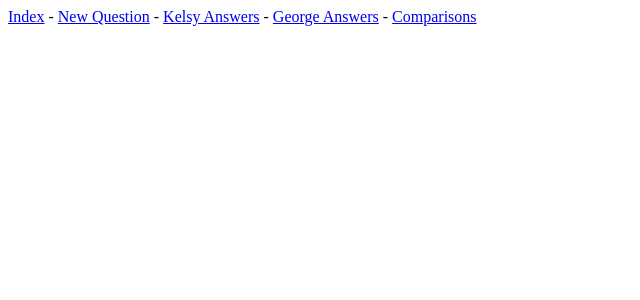
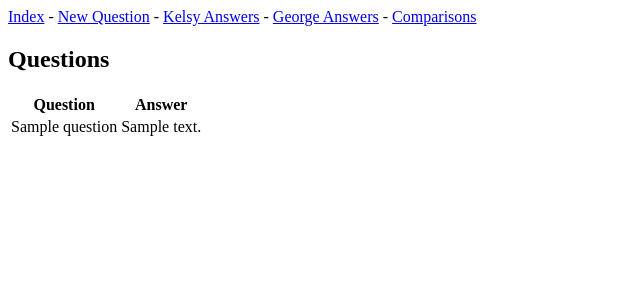
Before and after one commit to gbwilliamson4/QuestionAnswerApp, a Django app: page /kelsy_answers/ in a window 1280 px wide. Shown: the top 300 px of the page, without its empty margins (0-640 px from the left). Run offline with Django 4.2, Linux system fonts and the light colour scheme; tables that the repository leaves empty hold one stand-in row (values such as "Sample post").

Commit message:
Both players are able to submit answers. Next is to be able to compare them.

```diff
--- a/thegame/admin.py
+++ b/thegame/admin.py
@@ -5,4 +5,5 @@ from .models import *
 # admin.site.register(Question)
 admin.site.register(Question)
 admin.site.register(People)
-admin.site.register(Answer)
+admin.site.register(GeorgeAnswer)
+admin.site.register(KelsyAnswer)
--- a/thegame/forms.py
+++ b/thegame/forms.py
@@ -1,5 +1,5 @@
 from django import forms
-from .models import Question, Answer
+from .models import *
 
 class QuestionForm(forms.ModelForm):
     class Meta:
@@ -7,8 +7,20 @@ class QuestionForm(forms.ModelForm):
         fields = ('question',)
         labels = {'question': 'Question'}
 
-class AnswerForm(forms.ModelForm):
+# class AnswerForm(forms.ModelForm):
+#     class Meta:
+#         model = Answer
+#         fields = ('answer',)
+#         labels = {'answer': ':'}
+
+class GeorgeAnswerForm(forms.ModelForm):
     class Meta:
-        model = Answer
+        model = GeorgeAnswer
         fields = ('answer',)
         labels = {'answer': ':'}
+
+class KelsyAnswerForm(forms.ModelForm):
+    class Meta:
+        model = KelsyAnswer
+        fields = ('answer',)
+        labels = {'answer': ':'}
--- a/thegame/models.py
+++ b/thegame/models.py
@@ -15,10 +15,28 @@ class People(models.Model):
         return self.person
 
 
-class Answer(models.Model):
-    person = models.ForeignKey(People, on_delete=models.CASCADE)
-    question = models.ForeignKey(Question, on_delete=models.CASCADE)
+# class Answer(models.Model):
+#     person = models.ForeignKey(People, on_delete=models.CASCADE)
+#     question = models.ForeignKey(Question, on_delete=models.CASCADE)
+#     answer = models.CharField(max_length=255)
+#
+#     class Meta:
+#         models.UniqueConstraint(fields=['person', 'answer'], name='oneanswerperperson')
+#
+#     def __str__(self):
+#         return self.answer
+
+class GeorgeAnswer(models.Model):
+    question = models.OneToOneField(Question, on_delete=models.CASCADE)
     answer = models.CharField(max_length=255)
 
     def __str__(self):
         return self.answer
+
+
+class KelsyAnswer(models.Model):
+    question = models.OneToOneField(Question, on_delete=models.CASCADE)
+    answer = models.CharField(max_length=255)
+
+    def __str__(self):
+        return self.answer
--- a/thegame/templates/thegame/kelsy_answers.html
+++ b/thegame/templates/thegame/kelsy_answers.html
@@ -1,15 +1,39 @@
 {% extends "thegame/base.html" %}
 {% block content %}
 
-<!DOCTYPE html>
-<html lang="en">
-<head>
-    <meta charset="UTF-8">
-    <title>Title</title>
-</head>
-<body>
+{% if questions %}
+    <h2 class="ui header">Questions</h2>
+    <table class="ui celled table">
+        <thead>
+            <tr>
+                <th>Question</th>
+                <th>Answer</th>
+            </tr>
+        </thead>
+        <tbody>
+            {% for question in questions %}
+            <tr>
+                <td>{{ question }}</td>
+                <td>
+                    {% if question.kelsyanswer %}
+                    {{ question.kelsyanswer }}
+                    {% else %}
+                    <form method="post" action="{% url 'save_k_answer' question_pk=question.pk %}" style="display: inline-block;">
+                        <input type="text" name="answer" id="answer">
+                        {% csrf_token %}
+                        <button class=" ui button">Submit</button>
+                    </form>
+                    {% endif %}
+                </td>
 
-</body>
-</html>
+            </tr>
+            {% endfor %}
+        </tbody>
+    </table>
+    {% else %}
+    <h2 class="ui header">Your questions
+        <div class="sub header">There are no questions yet</div>
+    </h2>
+    {% endif %}
 
 {% endblock content %}
--- a/thegame/urls.py
+++ b/thegame/urls.py
@@ -9,4 +9,5 @@ urlpatterns = [
     path('george_answers/', views.george_answers, name='george_answers'),
     path('kelsy_answers/', views.kelsy_answers, name='kelsy_answers'),
     path('george_answers/<int:question_pk>/', views.save_g_answer, name='save_g_answer'),
+    path('kelsy_answers/<int:question_pk>/', views.save_k_answer, name='save_k_answer'),
 ]
--- a/thegame/views.py
+++ b/thegame/views.py
@@ -1,8 +1,8 @@
 from django.shortcuts import render
 from django.http import HttpResponse
 from django.shortcuts import render, redirect
-from .forms import QuestionForm, AnswerForm
-from .models import Question, Answer, People
+from .forms import *
+from .models import *
 from django.urls import reverse
 
 # def index(request):
@@ -32,8 +32,21 @@ def new_question(request):
 
 
 def kelsy_answers(request):
-    answers = Answer.objects.all()
-    context = {'answers': answers}
+    questions = Question.objects.all()
+
+    if request.method != 'POST':
+        # No data submitted; create a blank form.
+        form = KelsyAnswerForm()
+    else:
+        # POST data submitted; process data.
+        form = KelsyAnswerForm(data=request.POST)
+        if form.is_valid():
+            print(form)
+            form.save()
+            return redirect('george_answers')
+
+    context = {'questions': questions, 'form': form}
+    # context = {'questions': questions}
     return render(request, 'thegame/kelsy_answers.html', context)
 
 
@@ -42,10 +55,10 @@ def george_answers(request):
 
     if request.method != 'POST':
         # No data submitted; create a blank form.
-        form = AnswerForm()
+        form = GeorgeAnswerForm()
     else:
         # POST data submitted; process data.
-        form = AnswerForm(data=request.POST)
+        form = GeorgeAnswerForm(data=request.POST)
         if form.is_valid():
             print(form)
             form.save()
@@ -64,12 +77,20 @@ def save_g_answer(request, question_pk):
     # print(question_pk)
     # print("request.post", request.POST)
     # print(request.POST['answer'])
-    person = People.objects.get(person='George')
     question = Question.objects.get(pk=question_pk)
 
     ans = request.POST['answer']
-    a = Answer(person=person, question=question, answer=ans)
+    a = GeorgeAnswer(question=question, answer=ans)
     a.save()
 
     return redirect('george_answers')
-    # return redirect('thegame/george_answers.html')
+
+
+def save_k_answer(request, question_pk):
+    question = Question.objects.get(pk=question_pk)
+
+    ans = request.POST['answer']
+    a = KelsyAnswer(question=question, answer=ans)
+    a.save()
+
+    return redirect('kelsy_answers')
```
Also changed, not shown: thegame/templates/thegame/george_answers.html (+5 -3 lines), thegame/migrations/0004_georgeanswer_kelsyanswer_delete_answer.py (added), thegame/migrations/0005_alter_kelsyanswer_question.py (added), thegame/migrations/0006_alter_georgeanswer_question.py (added), thegame/migrations/0007_alter_georgeanswer_question.py (added), thegame/migrations/0008_alter_kelsyanswer_question.py (added).
